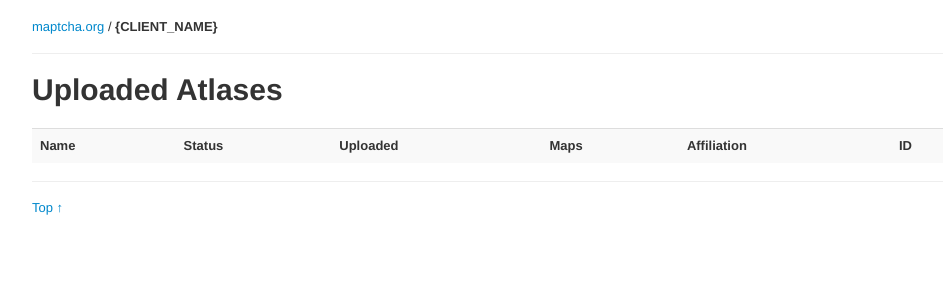
After one commit to stamen/maptcha-v2, a Flask app: template edit_ui/templates/atlases-list.html in a window 1280 px wide. The commit adds this page. Shown: the top 300 px of the page, without its empty margins (138-1081 px from the left). Run offline with Flask 2, Linux system fonts and the light colour scheme; the template is opened without the code that fills it, so the values that code supplies are empty; parts of the project's set-up code (start-up, migrations or seed data) failed here and were passed over.

Commit message:
added basic map & atlas list pages added helper function in util.py to retrieve all records from SDB for a query updated time format template filter to toggle between relative and standard date formats index.html now shows total maps/placed maps updated links on index.html

```diff
--- a/edit_ui/app.py
+++ b/edit_ui/app.py
@@ -5,7 +5,7 @@ import time,datetime
 
 from flask import Flask, request, redirect, render_template, jsonify, make_response, abort
 
-from util import connect_queue, get_config_vars
+from util import connect_queue, get_config_vars, get_all_records
 from data import connect_domains, place_roughly, choose_map, create_atlas
 from relative_time import timesince
 
@@ -33,21 +33,30 @@ def static(filename):
 def index():
     '''
     '''
-    atlas_db = aws_prefix+'atlases'
-    map_db = aws_prefix+'maps'
 
     # get number of atlases
     # will want to do this on a per client basis
-    atlas_count = atlas_dom.select("select count(*) from `%s`" % atlas_db).next()
+    atlas_count = atlas_dom.select("select count(*) from `%s`" % atlas_dom.name).next()
 
-    #TODO: get last updated time
+    #get last updated time
     now = time.time()
     latest_query="select timestamp from`%s` where timestamp < '%s' order by timestamp desc limit 1"%(atlas_dom.name,now)
     latest = atlas_dom.select(latest_query,consistent_read=True).next()
 
-    #TODO: get recent list of map's for client
+    #get recent list of map's for client
+    q = "select * from `%s`"%(map_dom.name)
+    maps = get_all_records(map_dom,q)
 
-    return render_template('index.html',latest=latest['timestamp'],atlas_count=atlas_count['Count'])
+    map_totals = {}
+    map_totals['total'] = 0
+    map_totals['placed'] = 0
+    for map in maps:
+        map_totals['total'] += 1
+        if 'version' in map:
+            map_totals['placed'] += 1
+
+
+    return render_template('index.html',latest=latest['timestamp'],atlas_count=atlas_count['Count'],maps=map_totals)
 
 def upload():
     '''
@@ -167,6 +176,21 @@ def get_atlases():
 
     return jsonify(dict(atlases=atlases))
 
+def get_atlases_list():
+    '''
+    '''
+    q = 'select * from `%s` where status="uploaded"' % atlas_dom.name
+    atlases = [dict(status=a['status'], name=a.name, affiliation=a.get('affiliation','-'), title=a.get('title',a.name), uploaded=a.get('timestamp',0), maps=a.get('map_count','-'), rough_href='/place-rough/atlas/%s' % a.name)
+               for a in atlas_dom.select(q)]
+
+    return render_template('atlases-list.html', atlases=atlases)
+
+def get_maps_list():
+    q = "select * from `%s`"%(map_dom.name)
+    maps = get_all_records(map_dom,q)
+    return render_template('maps-list.html', maps=maps)
+
+
 def check_map_status(id=None):
     rsp = {'error':'unkown'}
     if id:
@@ -181,9 +205,12 @@ def check_map_status(id=None):
     return jsonify(rsp)
 
 # template filters
-def datetimeformat(value, format='%H:%M / %d-%m-%Y'):
+def datetimeformat(value, relative=True, format='%b %d, %Y / %I:%M%p'):
     t = datetime.datetime.fromtimestamp(float(value))
-    return timesince(t)
+    if relative:
+        return timesince(t)
+    else:
+        return t.strftime(format)
 
 def sumiter(s):
     ''' gets count of iterator
@@ -202,6 +229,8 @@ app.add_url_rule('/atlases', 'get atlases', get_atlases)
 app.add_url_rule('/atlas', 'post atlas', post_atlas, methods=['POST'])
 app.add_url_rule('/atlas-hints/<id>', 'post atlas hints', post_atlas_hints, methods=['GET', 'POST'])
 app.add_url_rule('/atlas/<id>', 'get atlas', get_atlas)
+app.add_url_rule('/atlases-list', 'get atlases list', get_atlases_list)
+app.add_url_rule('/maps-list', 'get maps list', get_maps_list)
 app.add_url_rule('/check-map-status/<id>', 'get map status', check_map_status, methods=['GET'])
 
 app.error_handler_spec[None][404] = page_not_found
--- a/edit_ui/data.py
+++ b/edit_ui/data.py
@@ -12,7 +12,7 @@ from util import connect_domain, check_url
 from boto.exception import SDBResponseError
 
 required_fields = ['map_title', 'date', 'image_url']
-reserved_keys = ['image','large','thumb','atlas']
+reserved_keys = ['image','large','thumb','atlas','version'] #map
 
 def generate_id():
     '''
@@ -127,12 +127,6 @@ def create_atlas(domain, map_dom, queue, url, name, affiliation):
         queue.write(message)
 
 
-    #
-    # Queue the atlas for processing.
-    #
-    #message = queue.new_message('populate atlas %s' % atlas.name)
-
-
     return {'success':atlas}
 
 
--- a/edit_ui/static/css/maptcha.css
+++ b/edit_ui/static/css/maptcha.css
@@ -205,3 +205,15 @@ td.mapThumb.finished a{
     left: 3px;
     top: -2px;
 }
+.map-list-item{
+    width: 150px;
+    height: 150px;
+    display: block;
+    float: left;
+    background-repeat: no-repeat;
+    background-position: 50% 50%;
+    margin: 0 10px 10px 0;
+}
+.map-list-item:hover{
+    opacity:.6;
+}
--- /dev/null
+++ b/edit_ui/templates/atlases-list.html
@@ -0,0 +1,43 @@
+<!DOCTYPE html>
+<html lang="en">
+<head>
+<meta charset="utf-8" />
+<title>Atlases</title>
+<link href="/static/css/bootstrap.css" rel="stylesheet" type="text/css" />
+<link href="/static/css/maptcha.css" rel="stylesheet" type="text/css" />
+</head>
+
+<body>
+<a name="top"></a>
+<div class="container">
+    <div class="page-header"><a href="http://maptcha.org">maptcha.org</a> / <strong>{CLIENT_NAME}</strong></div>
+    <h1>Uploaded Atlases</h1>
+    <table class="table-striped table twenty">
+    	<tr>
+        	<th>Name</th>
+        	<th>Status</th>
+        	<th>Uploaded</th>
+        	<th>Maps</th>
+        	<th>Affiliation</th>
+        	<th>ID</th>
+        </tr>
+        {% for atlas in atlases %}
+            <tr>
+            	<td><a href="/atlas/{{atlas.name}}" title='link to atlas'>{{atlas.title}}</a></td>
+            	<td>{{ atlas.status }}</td>
+            	<td>{{ atlas.uploaded|datetimeformat(false) }}</td>
+            	<td>{{ atlas.maps }}</td>
+            	<td>{{ atlas.affiliation }}</td>
+            	<td>{{ atlas.name }}</td>
+            </tr>
+        {% endfor %}
+
+	</table>
+
+    <div class="footer">
+    	<a href="#top">Top &uarr;</a>
+    </div>
+</div>
+<script type="text/javascript" src="/static/js/uploader.js"></script>
+</body>
+</html>
```
Also changed, not shown: edit_ui/templates/index.html (+4 -3 lines), edit_ui/templates/maps-list.html (added, +25 -0 lines), edit_ui/util.py (+19 -0 lines).
